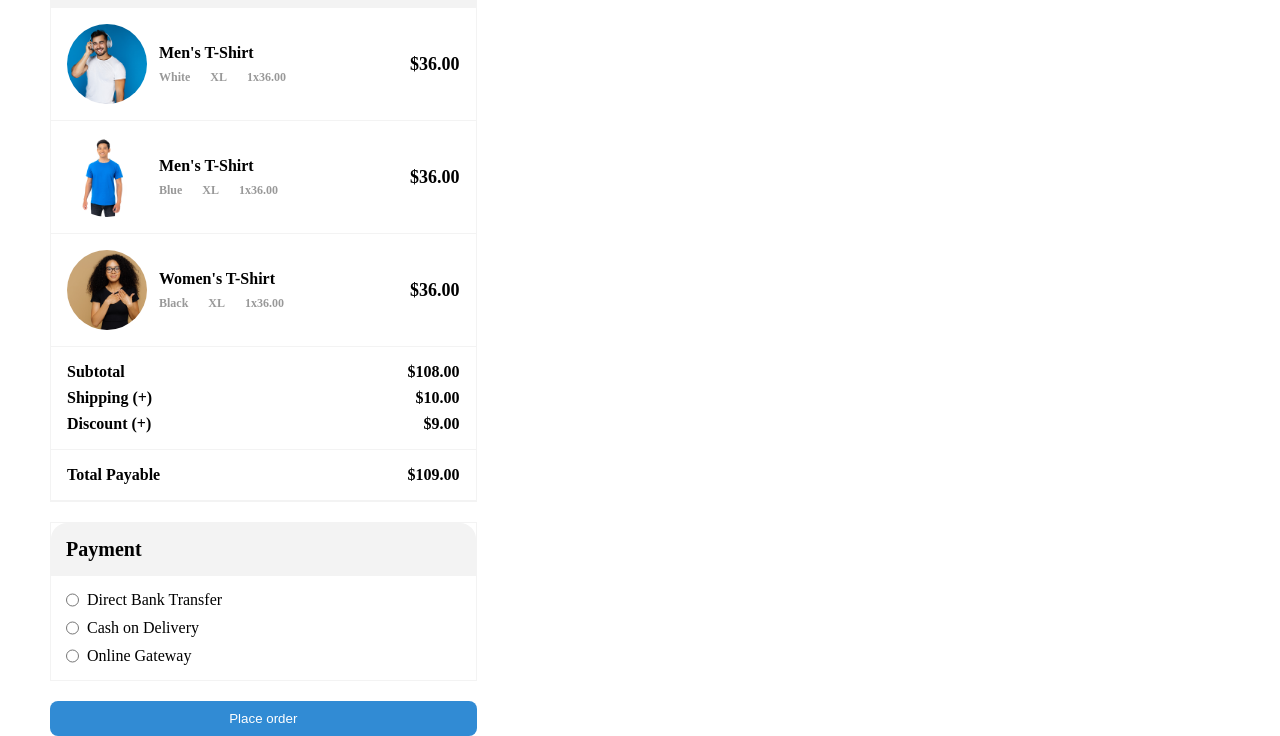
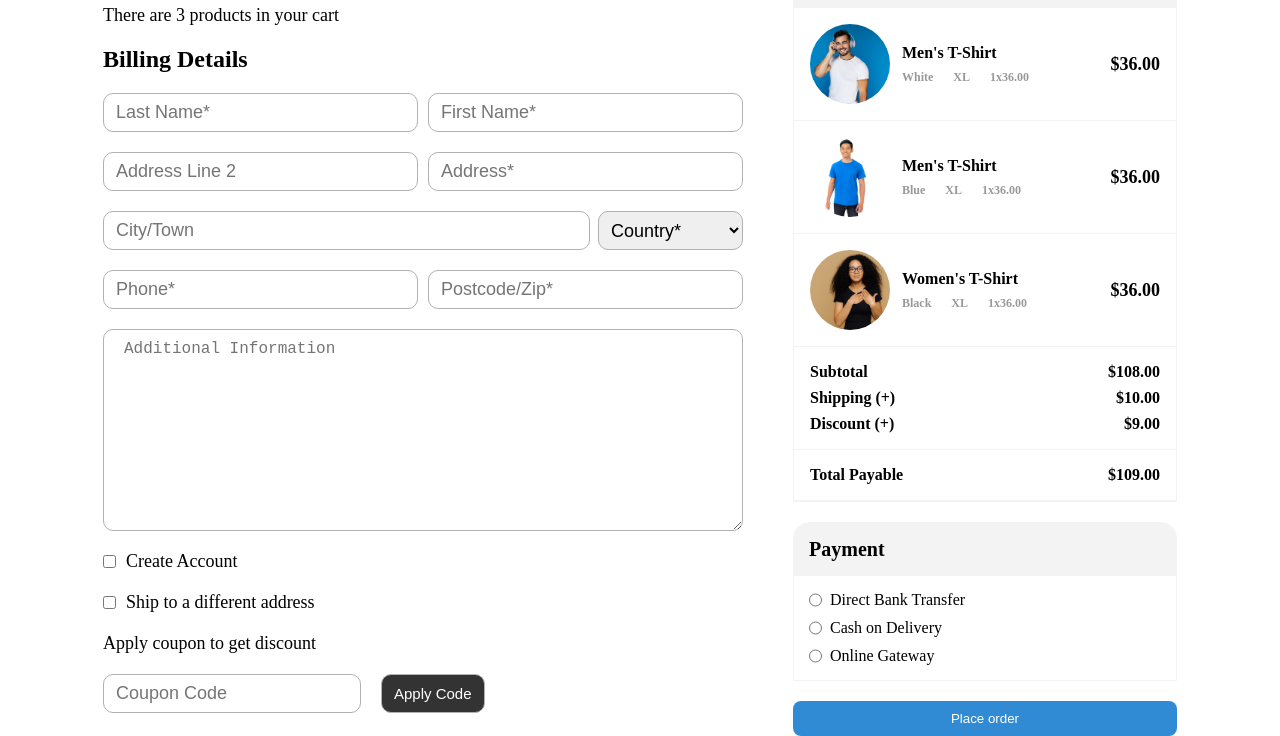
Before and after one commit to Phazerous/html-layouts, a plain HTML site: page index.html in a window 1280 px wide. Shown: the part 99-835 px from the top of the page. Drawn offline with Linux system fonts and the light colour scheme.

Commit message:
@Project 1 @Checkout Page @Done AMATEUR
v0.0.2

```diff
--- a/assets/css/styles.css
+++ b/assets/css/styles.css
@@ -6,6 +6,10 @@
 
 :root {
   font-size: 10px;
+}
+
+h1 {
+  font-size: 3rem;
 }
 
 h2 {
@@ -24,12 +28,19 @@ h6 {
   font-size: 1.2rem;
 }
 
+p {
+  font-size: 1.8rem;
+}
+
+main {
+  margin-top: 5rem;
+  display: flex;
+  justify-content: center;
+  gap: 5rem;
+}
+
 .checkout__order {
-  position: relative;
-  top: 50px;
-  left: 50px;
-
-  width: 33.33%;
+  flex-basis: 30%;
 
   display: flex;
   flex-direction: column;
@@ -38,6 +49,9 @@ h6 {
 
 .cart,
 .payment {
+  overflow: hidden;
+  border-top-left-radius: 1.6rem;
+  border-top-right-radius: 1.6rem;
   border: 1px solid #f3f3f3;
 }
 
@@ -50,9 +64,6 @@ h6 {
   display: flex;
   justify-content: space-between;
   background-color: #f3f3f3;
-
-  border-top-left-radius: 1.6rem;
-  border-top-right-radius: 1.6rem;
 }
 
 .product {
@@ -143,3 +154,105 @@ input[type='submit'] {
   border-radius: 0.8rem;
   padding: 1rem;
 }
+
+.checkout__billing {
+  flex-basis: 50%;
+
+  display: flex;
+  flex-direction: column;
+  row-gap: 2rem;
+}
+
+.billing-form input {
+  border: 1px solid #b1b1b1;
+  padding: 0.8rem 1.2rem;
+  border-radius: 1rem;
+  font-size: 1.8rem;
+  outline: none;
+}
+
+.billing-form__name,
+.billing-form__address,
+.billing-form__zip {
+  gap: 1rem;
+}
+
+.billing-form__name > input,
+.billing-form__address > input,
+.billing-form__zip > input {
+  flex-basis: 50%;
+}
+
+.town__country {
+  flex-basis: 20%;
+
+  border: 1px solid #b1b1b1;
+  outline: none;
+  padding: 0rem 0.8rem;
+  border-radius: 1rem;
+  font-size: 1.8rem;
+}
+
+.billing-form__town {
+  float: left;
+}
+
+.billing-form__town input {
+  flex-basis: 80%;
+}
+
+textarea {
+  width: 100%;
+  border: 1px solid #b1b1b1;
+  outline: none;
+  padding: 1rem 2rem;
+  font-size: 1.6rem;
+  border-radius: 1rem;
+}
+
+.billing-form {
+  display: flex;
+  flex-direction: column;
+  gap: 2rem;
+}
+
+.billing-form__options {
+  display: flex;
+  flex-direction: column;
+  gap: 2rem;
+}
+
+.billing-form__options > div {
+  display: flex;
+  flex-direction: row-reverse;
+  justify-content: flex-end;
+  gap: 1rem;
+  font-size: 1.8rem;
+}
+
+.coupon {
+  display: flex;
+  flex-direction: column;
+  gap: 2rem;
+}
+
+.coupon > div {
+  display: flex;
+  gap: 2rem;
+}
+
+.coupon__code {
+  padding: 0.8rem 1.2rem;
+  flex-basis: 15%;
+}
+
+.coupon__apply {
+  background-color: #333333;
+  padding: 0.8rem 1.2rem;
+  color: #fff;
+  flex-basis: 10%;
+}
+
+#coupon__apply {
+  font-size: 1.5rem;
+}
--- a/index.html
+++ b/index.html
@@ -16,6 +16,98 @@
   </head>
 
   <body>
+    <main>
+      <div class="checkout__billing">
+        <h1 class="billing__title">Checkout</h1>
+        <p class="billing__description">There are 3 products in your cart</p>
+
+        <form
+          action="#"
+          class="billing-form">
+          <h2 class="billing-form__title">Billing Details</h2>
+
+          <fieldset class="billing-form__name">
+            <input
+              type="text"
+              placeholder="First Name*" />
+            <input
+              type="text"
+              placeholder="Last Name*" />
+          </fieldset>
+
+          <fieldset class="billing-form__address">
+            <input
+              type="text"
+              placeholder="Address*" />
+            <input
+              type="text"
+              placeholder="Address Line 2" />
+          </fieldset>
+
+          <fieldset class="billing-form__town">
+            <select
+              name="country"
+              class="town__country"
+              value="Country*">
+              <option value="default">Country*</option>
+              <option value="Australia">Australia</option>
+              <option value="Germany">Germany</option>
+              <option value="Sweden">Sweden</option>
+              <option value="Liechtenstein">Liechtenstein</option>
+            </select>
+
+            <input
+              type="text"
+              placeholder="City/Town" />
+          </fieldset>
+
+          <fieldset class="billing-form__zip">
+            <input
+              type="text"
+              placeholder="Postcode/Zip*" />
+
+            <input
+              type="text"
+              placeholder="Phone*" />
+          </fieldset>
+
+          <textarea
+            name="info"
+            cols="30"
+            rows="10"
+            class="billing-form__info"
+            placeholder="Additional Information"></textarea>
+
+          <fieldset class="billing-form__options">
+            <div>
+              <label for="new-account">Create Account</label>
+              <input type="checkbox" />
+            </div>
+
+            <div>
+              <label for="different-address">Ship to a different address</label>
+              <input type="checkbox" />
+            </div>
+          </fieldset>
+
+          <fieldset class="coupon">
+            <p class="coupon__title">Apply coupon to get discount</p>
+
+            <div>
+              <input
+                type="text"
+                class="coupon__code"
+                placeholder="Coupon Code" />
+              <input
+                type="button"
+                class="coupon__apply"
+                id="coupon__apply"
+                value="Apply Code" />
+            </div>
+          </fieldset>
+        </form>
+      </div>
+
       <div class="checkout__order">
         <div class="cart">
           <div class="cart__header header">
@@ -148,5 +240,6 @@
           type="submit"
           value="Place order" />
       </div>
+    </main>
   </body>
 </html>
```
Lines whose indentation alone changed are shown as unchanged.
